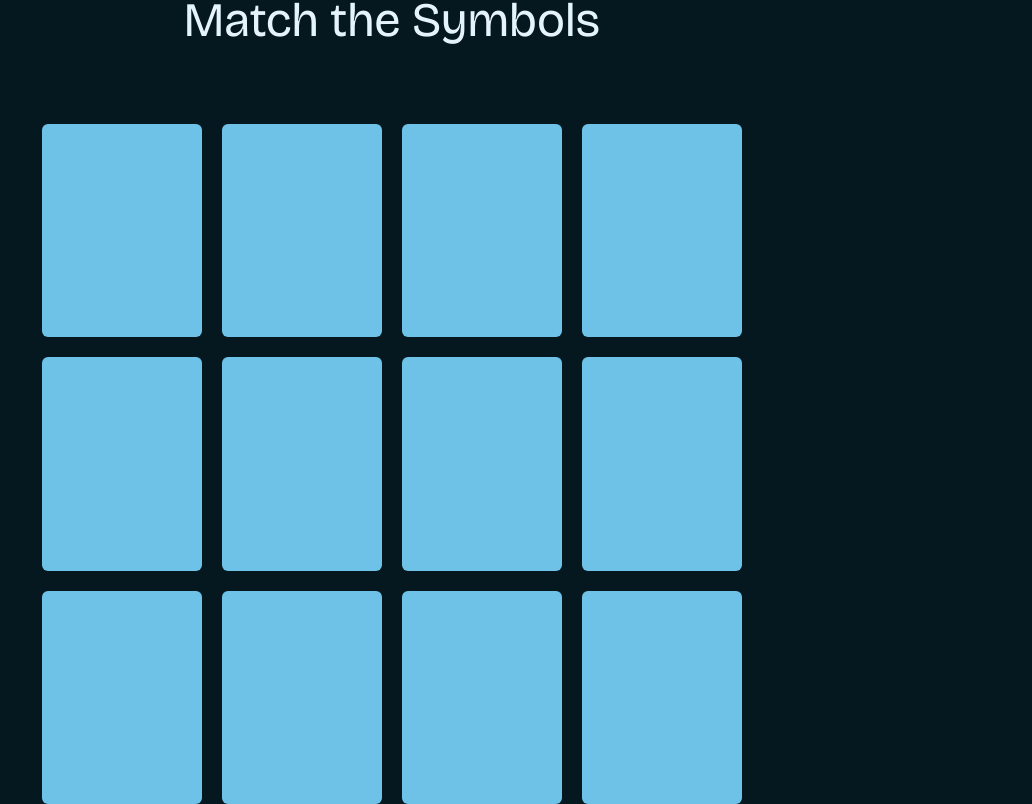
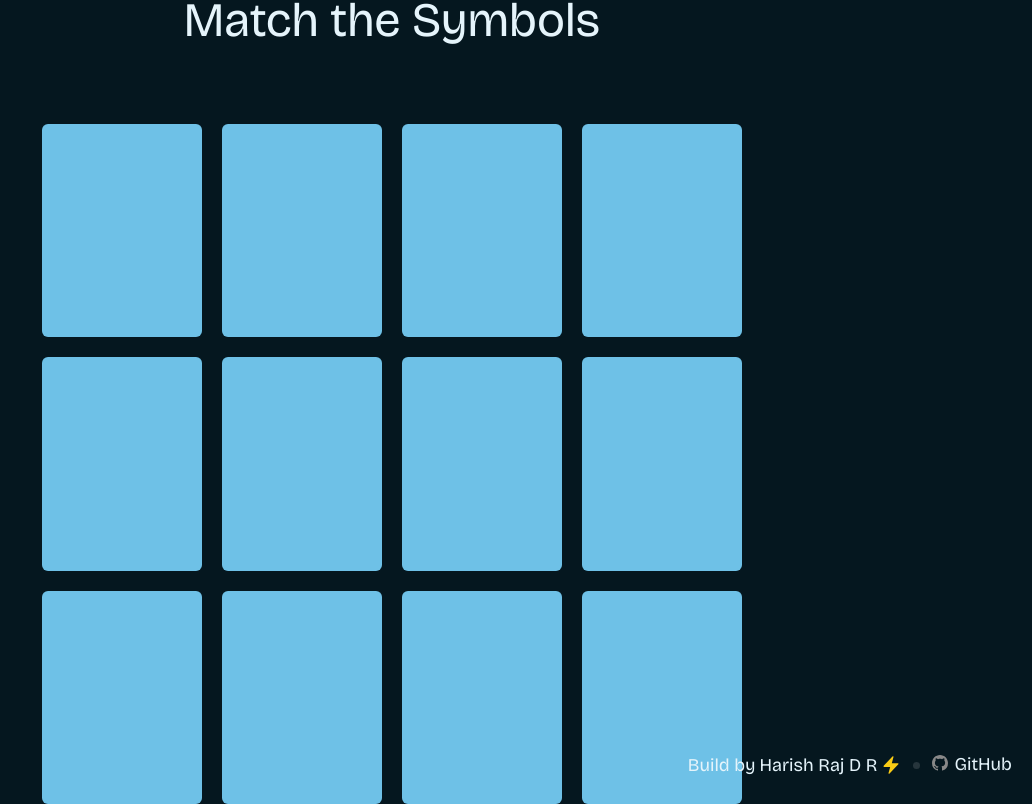
Before and after one commit to HarishRajDR/memory-game, a React (Vite) app: page / in a window 1280 px wide. Shown: the whole page, without its empty margins (248-1280 px from the left). Built offline with nearby package versions, Linux system fonts and the light colour scheme.

Commit message:
added footer, favicon and title

```diff
--- a/index.html
+++ b/index.html
@@ -2,7 +2,7 @@
 <html lang="en">
   <head>
     <meta charset="UTF-8" />
-    <link rel="icon" type="image/svg+xml" href="/vite.svg" />
+    <link rel="icon" type="image/png" href="/favicon.png" />
     <link rel="preconnect" href="https://fonts.googleapis.com" />
     <link rel="preconnect" href="https://fonts.gstatic.com" crossorigin />
     <link
@@ -10,7 +10,7 @@
       rel="stylesheet"
     />
     <meta name="viewport" content="width=device-width, initial-scale=1.0" />
-    <title>Vite + React + TS</title>
+    <title>Memory Game</title>
   </head>
   <body>
     <div id="root"></div>
--- a/src/App.tsx
+++ b/src/App.tsx
@@ -1,9 +1,13 @@
 import Board from "./components/Board";
+import Footer from "./components/Footer";
 
 function App() {
   return (
     <div className="flex items-center justify-center h-screen">
       <Board />
+      <div className="absolute bottom-5 right-5">
+        <Footer />
+      </div>
     </div>
   );
 }
--- /dev/null
+++ b/src/components/Footer.tsx
@@ -0,0 +1,60 @@
+function Footer() {
+  return (
+    <footer className="flex justify-between font-bricolageGrotesque items-center gap-3">
+      <h3 className="flex gap-1 text-lg">
+        {"Build by "}
+        <span className="flex items-center gap-1 hover:underline">
+          <a href="https://github.com/HarishRajDR/" target="_blank">
+            {"Harish Raj D R"}
+          </a>
+          <svg
+            xmlns="http://www.w3.org/2000/svg"
+            viewBox="0 0 24 24"
+            fill="currentColor"
+            className="h-5 w-5 text-yellow-400"
+            aria-label="Bolt icon"
+          >
+            <path
+              fillRule="evenodd"
+              d="M14.615 1.595a.75.75 0 01.359.852L12.982 9.75h7.268a.75.75 0 01.548 1.262l-10.5 11.25a.75.75 0 01-1.272-.71l1.992-7.302H3.75a.75.75 0 01-.548-1.262l10.5-11.25a.75.75 0 01.913-.143z"
+              clipRule="evenodd"
+            />
+          </svg>
+        </span>
+      </h3>
+      <svg
+        width="7"
+        height="7"
+        viewBox="0 0 10 10"
+        fill="none"
+        xmlns="http://www.w3.org/2000/svg"
+      >
+        <circle cx="5" cy="5" r="5" fill="#ffffff22" />
+      </svg>
+
+      <a href="https://github.com/HarishRajDR/memory-game/" target="_blank">
+        <span className="text-lg inline-flex items-center gap-1 hover:underline">
+          <OcticonMarkGithub16 /> {"GitHub"}
+        </span>
+      </a>
+    </footer>
+  );
+}
+
+export default Footer;
+
+export function OcticonMarkGithub16() {
+  return (
+    <svg
+      xmlns="http://www.w3.org/2000/svg"
+      width="1.125rem"
+      height="1.125rem"
+      viewBox="0 0 18 18"
+    >
+      <path
+        fill="#888888"
+        d="M8 0c4.42 0 8 3.58 8 8a8.013 8.013 0 0 1-5.45 7.59c-.4.08-.55-.17-.55-.38c0-.27.01-1.13.01-2.2c0-.75-.25-1.23-.54-1.48c1.78-.2 3.65-.88 3.65-3.95c0-.88-.31-1.59-.82-2.15c.08-.2.36-1.02-.08-2.12c0 0-.67-.22-2.2.82c-.64-.18-1.32-.27-2-.27c-.68 0-1.36.09-2 .27c-1.53-1.03-2.2-.82-2.2-.82c-.44 1.1-.16 1.92-.08 2.12c-.51.56-.82 1.28-.82 2.15c0 3.06 1.86 3.75 3.64 3.95c-.23.2-.44.55-.51 1.07c-.46.21-1.61.55-2.33-.66c-.15-.24-.6-.83-1.23-.82c-.67.01-.27.38.01.53c.34.19.73.9.82 1.13c.16.45.68 1.31 2.69.94c0 .67.01 1.3.01 1.49c0 .21-.15.45-.55.38A7.995 7.995 0 0 1 0 8c0-4.42 3.58-8 8-8Z"
+      ></path>
+    </svg>
+  );
+}
```
Also changed, not shown: public/favicon.png (added).
